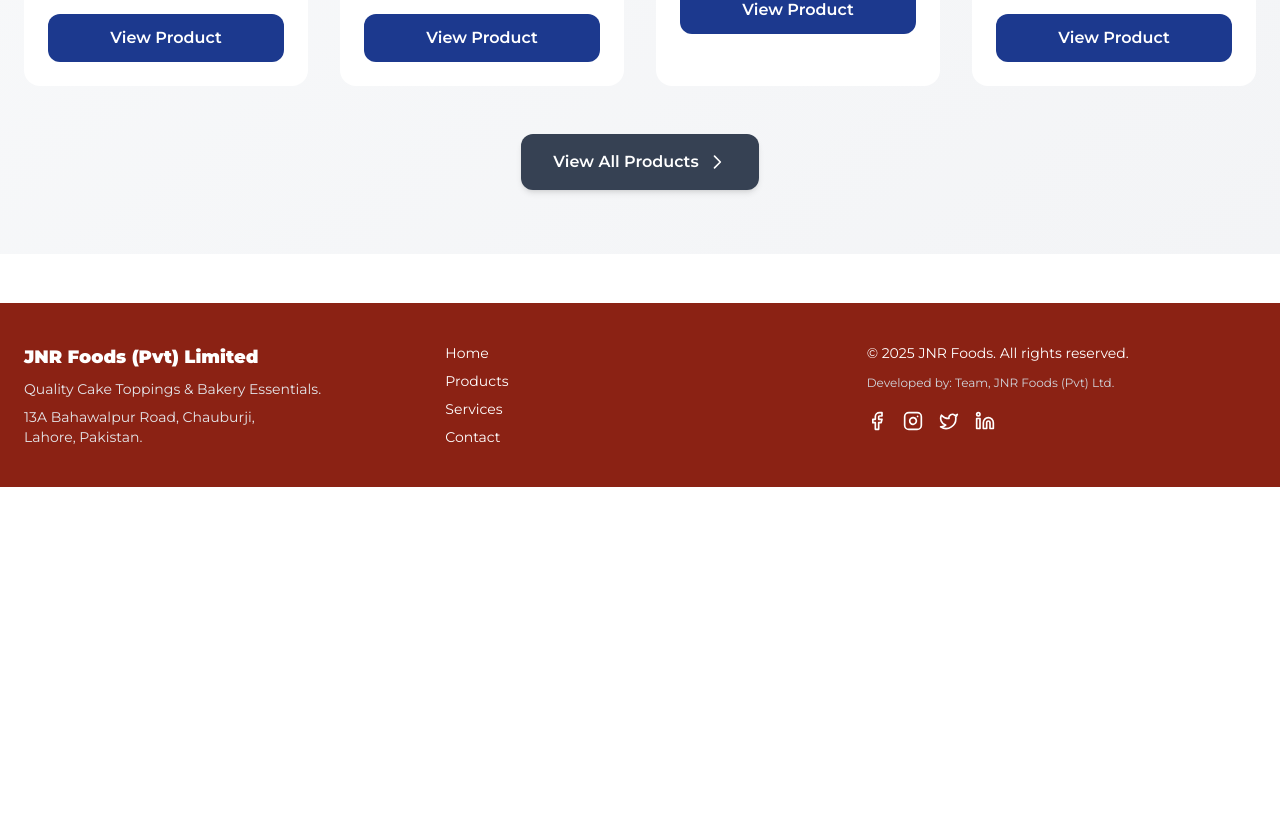
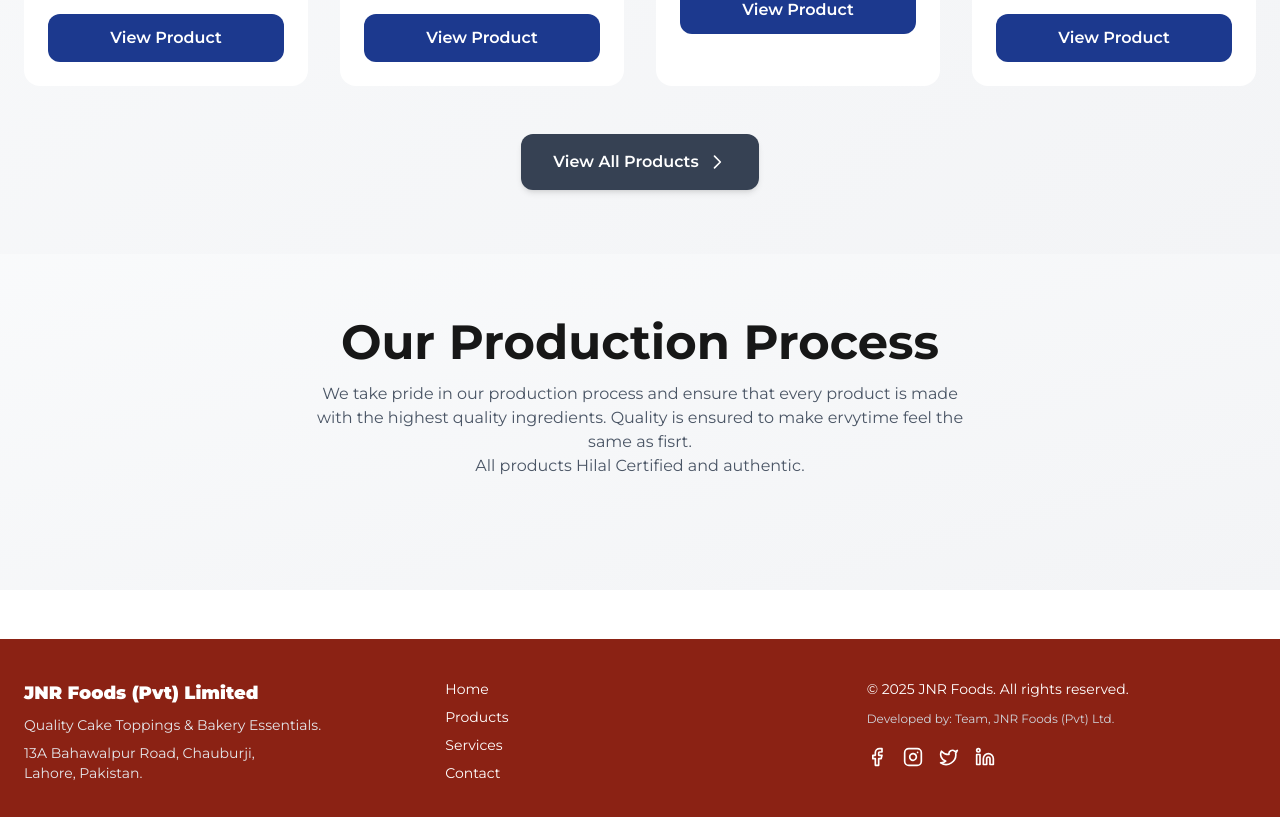
Before and after one commit to Naeem009/jnrfoods, a Next.js app: page / in a window 1280 px wide. Shown: the part 1397-2214 px from the top of the page. Before the commit the page ends 1884 px from the top, so only its background shows below. Built offline with nearby package versions, Linux system fonts and the light colour scheme.

Commit message:
updated home page added a section and some text related to Our Production process

```diff
--- a/app/page.tsx
+++ b/app/page.tsx
@@ -113,6 +113,20 @@
           </div>
         </div>
       </section>
+      <section className="w-full bg-gradient-to-br from-gray-50 to-gray-100 py-16">
+        <div className="container mx-auto px-6">
+          <div className="text-center mb-12">
+            <h2 className="font-montserrat font-bold text-4xl md:text-5xl text-primary mb-4">
+              Our Production Process
+            </h2>
+            <p className="font-montserrat text-m text-gray-600 max-w-2xl mx-auto">
+              We take pride in our production process and ensure that every product is made with the highest quality ingredients. Quality is ensured
+              to make ervytime feel the same as fisrt. <br/>
+              All products Hilal Certified and authentic.
+            </p>
+          </div>
+        </div>
+      </section>
     </>
   );
 }
```
